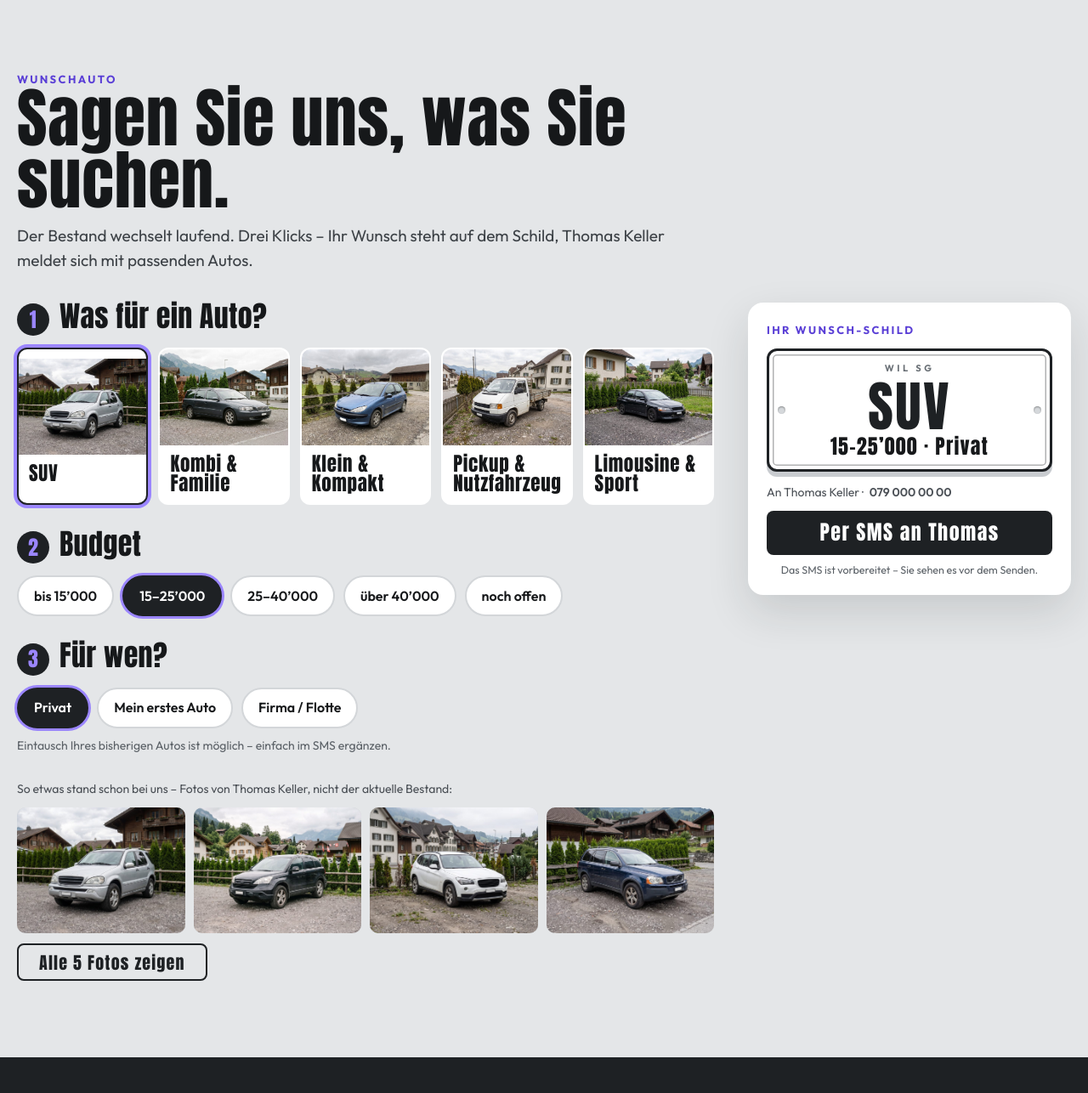
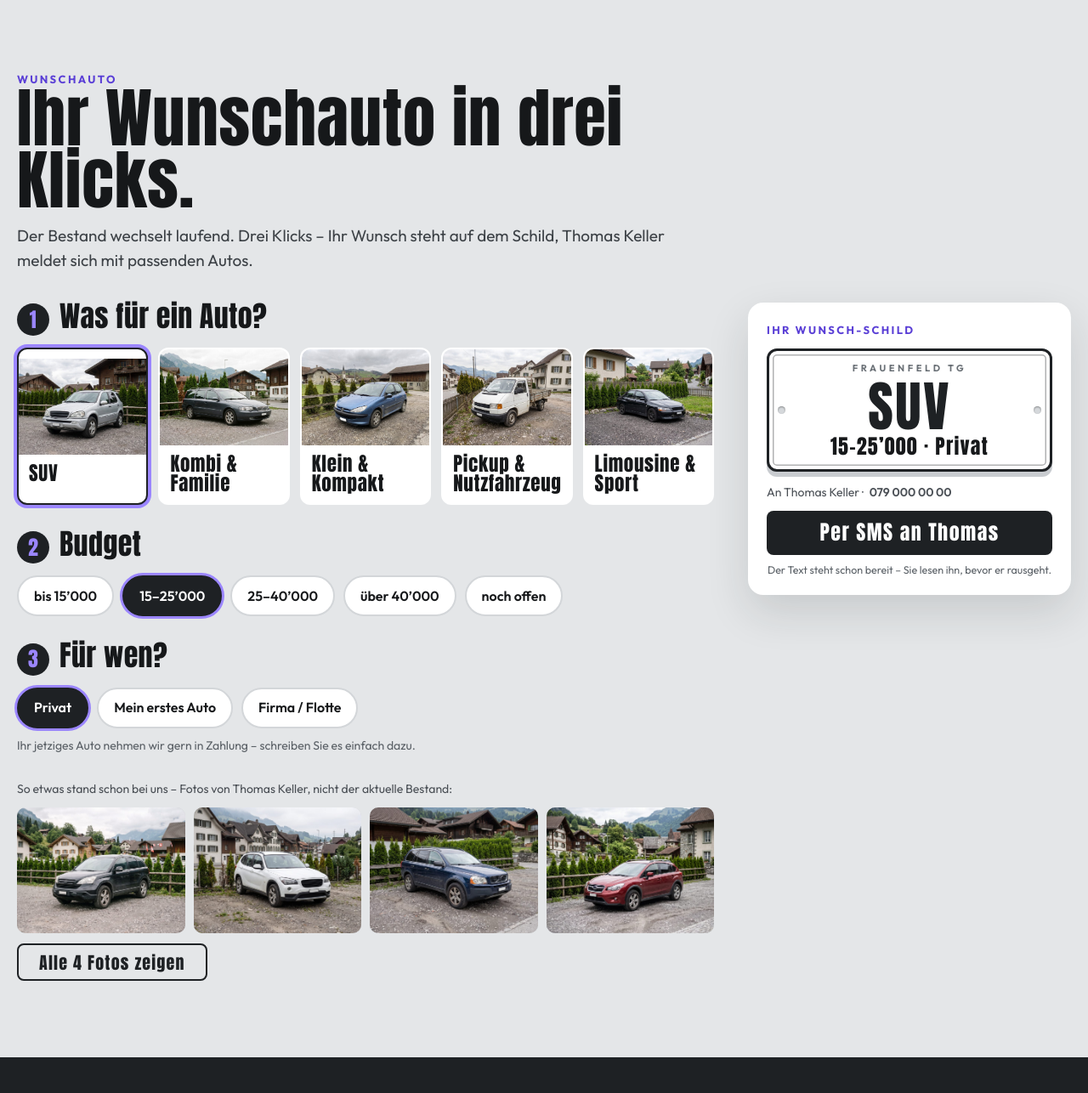
Before and after one commit to julia-mirku/garage-lumora, a plain HTML site: page index.html in a window 1280 px wide. Shown: the part 808-2094 px from the top of the page at 85% size. Drawn offline with Linux system fonts and the light colour scheme.

Commit message:
Frauenfeld statt Wil, eigene Texte, kein Doppelbild

```diff
--- a/index.html
+++ b/index.html
@@ -4,8 +4,8 @@
 <meta charset="utf-8">
 <meta name="viewport" content="width=device-width, initial-scale=1">
 <meta name="google" content="notranslate">
-<title>Garage Lumora AG · Occasionen & Waschplatz · Wil SG</title>
-<meta name="description" content="Garage Lumora AG, Wil SG: Occasionen für Familien und Firmen, Waschplatz rund um die Uhr. Musterentwurf, Angaben fiktiv.">
+<title>Garage Lumora AG · Occasionen & Waschplatz · Frauenfeld TG</title>
+<meta name="description" content="Garage Lumora AG, Frauenfeld TG: Occasionen für Familien und Firmen, Waschplatz rund um die Uhr. Musterentwurf, Angaben fiktiv.">
 <meta name="robots" content="noindex, nofollow">
 <link rel="preconnect" href="https://fonts.googleapis.com">
 <link rel="preconnect" href="https://fonts.gstatic.com" crossorigin>
@@ -264,7 +264,7 @@ section{padding:clamp(52px,7vw,100px) 0}
   <div class="bild" id="bild">
     <picture>
       <source media="(max-width:860px)" srcset="img/hero_m.jpg">
-      <img id="hero-img" src="img/hero.jpg" alt="Schwarzer Aston Thomas vor dem grauen Waschplatz-Dach und dem Schild der Garage Lumora in Wil" width="2000" height="1500" fetchpriority="high">
+      <img id="hero-img" src="img/hero.jpg" alt="Schwarzer Sportwagen vor dem grauen Waschplatz-Dach und dem Schild der Garage Lumora in Frauenfeld" width="2000" height="1500" fetchpriority="high">
     </picture>
     <canvas id="staub" aria-hidden="true"></canvas>
     <div id="schwamm" aria-hidden="true"></div>
@@ -284,7 +284,7 @@ section{padding:clamp(52px,7vw,100px) 0}
         </div>
       </div>
       <div class="dach-unten">
-        <a href="https://www.google.com/maps/dir/?api=1&amp;destination=Wil+SG" target="_blank" rel="noopener"><svg viewBox="0 0 24 24"><path fill="currentColor" d="M12 22s-7.5-6.6-7.5-12.3a7.5 7.5 0 0 1 15 0C19.5 15.4 12 22 12 22z"/><circle cx="12" cy="9.6" r="2.8" fill="#9B86FF"/></svg>Lumoraweg 7, 9500&nbsp;Wil</a>
+        <a href="https://www.google.com/maps/dir/?api=1&amp;destination=Frauenfeld+TG" target="_blank" rel="noopener"><svg viewBox="0 0 24 24"><path fill="currentColor" d="M12 22s-7.5-6.6-7.5-12.3a7.5 7.5 0 0 1 15 0C19.5 15.4 12 22 12 22z"/><circle cx="12" cy="9.6" r="2.8" fill="#9B86FF"/></svg>Lumoraweg 7, 8500&nbsp;Frauenfeld</a>
         <a href="tel:+41790000000"><svg viewBox="0 0 24 24" fill="none" stroke="currentColor" stroke-width="2.2"><path d="M5 3h4l2 5-2.5 1.5a11 11 0 0 0 6 6L16 13l5 2v4a2 2 0 0 1-2 2A16 16 0 0 1 3 5a2 2 0 0 1 2-2"/></svg><b>079 000 00 00</b></a>
         <a href="#antworten"><b>4,8 ★</b> 57 Bewertungen</a>
       </div>
@@ -297,7 +297,7 @@ section{padding:clamp(52px,7vw,100px) 0}
   <div class="wrap">
     <div class="kopfzeile rise">
       <div class="kicker">Wunschauto</div>
-      <h2>Sagen Sie uns, was Sie suchen.</h2>
+      <h2>Ihr Wunschauto in drei Klicks.</h2>
       <p>Der Bestand wechselt laufend. Drei Klicks – Ihr Wunsch steht auf dem Schild, Thomas Keller meldet sich mit passenden Autos.</p>
     </div>
     <div class="such-grid">
@@ -329,7 +329,7 @@ section{padding:clamp(52px,7vw,100px) 0}
             <button type="button" class="chip" data-wert="Privat, erstes Auto" aria-pressed="false">Mein erstes Auto</button>
             <button type="button" class="chip" data-wert="Firma / Flotte" aria-pressed="false">Firma / Flotte</button>
           </div>
-          <p class="hinweis">Eintausch Ihres bisherigen Autos ist möglich – einfach im SMS ergänzen.</p>
+          <p class="hinweis">Ihr jetziges Auto nehmen wir gern in Zahlung – schreiben Sie es einfach dazu.</p>
         </div>
         <div class="bei-uns rise">
           <p id="bei-uns-t">So etwas stand schon bei uns – Fotos von Thomas Keller, nicht der aktuelle Bestand:</p>
@@ -342,13 +342,13 @@ section{padding:clamp(52px,7vw,100px) 0}
         <div class="kicker">Ihr Wunsch-Schild</div>
         <div class="schild" id="schild" aria-live="polite">
           <span class="s-loch l" aria-hidden="true"></span><span class="s-loch r" aria-hidden="true"></span>
-          <span class="s-ort">WIL SG</span>
+          <span class="s-ort">FRAUENFELD TG</span>
           <b class="s-typ" id="s-typ">SUV</b>
           <span class="s-zeile"><span id="s-budget">15–25’000</span> · <span id="s-fuer">Privat</span></span>
         </div>
         <p class="s-an">An Thomas Keller · <a href="tel:+41790000000">079 000 00 00</a></p>
         <a class="btn btn-d" id="sms" href="sms:+41790000000">Per SMS an Thomas</a>
-        <p class="fein">Das SMS ist vorbereitet – Sie sehen es vor dem Senden.</p>
+        <p class="fein">Der Text steht schon bereit – Sie lesen ihn, bevor er rausgeht.</p>
       </div>
     </div>
   </div>
@@ -369,7 +369,7 @@ section{padding:clamp(52px,7vw,100px) 0}
       <div class="paar rise"><div class="blase k">«Mein erstes Auto, und ich habe mich keine Sekunde unsicher gefühlt. Alles wurde in Ruhe erklärt.»<span class="wer">Luca M. ★★★★★</span></div><div class="blase m">«Freut mich sehr, Luca. Dein erstes Auto soll Spass machen – meld dich, wenn etwas ist.»<span class="wer">Thomas Keller</span></div></div>
       <div class="paar rise"><div class="blase k">«Für unsere Firma zwei Lieferwagen innert einer Woche. Unkompliziert, fair, alles aus einer Hand.»<span class="wer">Brigitte F. ★★★★★</span></div><div class="blase m">«Vielen Dank für das Vertrauen – wir freuen uns auf die weitere Zusammenarbeit.»<span class="wer">Thomas Keller</span></div></div>
     </div>
-    <p class="wisch-hint">← wischen für weitere Bewertungen →</p>
+    <p class="wisch-hint">← weitere Stimmen: zur Seite wischen →</p>
     <p class="quelle">Beispieltexte · Musterentwurf, Namen fiktiv.</p>
   </div>
 </section>
@@ -380,12 +380,12 @@ section{padding:clamp(52px,7vw,100px) 0}
     <div class="rise">
       <div class="kicker" style="color:var(--graphit);opacity:.7">Kontakt</div>
       <h2>Wann kommen Sie vorbei?</h2>
-      <p class="info">Garage Lumora AG<br><a href="https://www.google.com/maps/dir/?api=1&amp;destination=Wil+SG" target="_blank" rel="noopener">Lumoraweg 7, 9500&nbsp;Wil SG</a><br>Thomas Keller · <a href="tel:+41790000000">079 000 00 00</a><small>Besichtigung und Probefahrt nach Vereinbarung.</small></p>
+      <p class="info">Garage Lumora AG<br><a href="https://www.google.com/maps/dir/?api=1&amp;destination=Frauenfeld+TG" target="_blank" rel="noopener">Lumoraweg 7, 8500&nbsp;Frauenfeld TG</a><br>Thomas Keller · <a href="tel:+41790000000">079 000 00 00</a><small>Anschauen und Probe fahren: Termin nach Absprache.</small></p>
     </div>
     <div class="chat rise" id="chat" aria-label="SMS an Thomas Keller vorbereiten">
       <div class="chat-kopf"><span class="av" aria-hidden="true">TK</span><div><b>Thomas Keller</b><small>Garage Lumora</small></div></div>
       <div class="verlauf" id="verlauf" aria-live="polite">
-        <div class="msg er" id="m1">Grüezi! Wann möchten Sie vorbeikommen? Wählen Sie unten einen Tag.</div>
+        <div class="msg er" id="m1">Grüezi! Wann möchten Sie vorbeikommen? Tippen Sie unten auf Ihren Wunschtag.</div>
         <div class="tippt" id="tippt" aria-hidden="true"><i></i><i></i><i></i></div>
       </div>
       <div class="antworten" id="tage" role="group" aria-label="Wunschtag wählen"></div>
@@ -397,7 +397,7 @@ section{padding:clamp(52px,7vw,100px) 0}
 
 <footer class="fuss">
   <div class="wrap">
-    <span>Garage Lumora AG · Lumoraweg 7 · 9500 Wil SG · 079 000 00 00</span>
+    <span>Garage Lumora AG · Lumoraweg 7 · 8500 Frauenfeld TG · 079 000 00 00</span>
     <span>Musterentwurf – Namen und Angaben fiktiv. Alle Fotos sind Symbolbilder.</span>
   </div>
 </footer>
@@ -488,11 +488,11 @@ function staubStart(){ if(sauber) return; altW=Math.round(bild.getBoundingClient
 var rz, altW=0; window.addEventListener('resize',function(){ if(sauber||!cv.classList.contains('da')) return; clearTimeout(rz); rz=setTimeout(function(){ var w=Math.round(bild.getBoundingClientRect().width); if(w!==altW){ altW=w; malen(); } },200); });
 
 /* ===== Suchauftrag + Drucker ===== */
-var TYP={suv:{n:'SUV',f:['suv_1','suv_2','suv_3','suv_4','suv_5']},
- kombi:{n:'Kombi & Familie',f:['kombi_1','kombi_2','kombi_3','kombi_4','kombi_5']},
- klein:{n:'Klein & Kompakt',f:['klein_1','klein_2','klein_3','klein_4','klein_5']},
- nutz:{n:'Pickup & Nutzfahrzeug',f:['nutz_1','nutz_2','nutz_3','nutz_4','nutz_5']},
- sport:{n:'Limousine & Sport',f:['sport_1','sport_2','sport_3','sport_4','sport_5']}};
+var TYP={suv:{n:'SUV',f:['suv_2','suv_3','suv_4','suv_5']},
+ kombi:{n:'Kombi & Familie',f:['kombi_2','kombi_3','kombi_4','kombi_5']},
+ klein:{n:'Klein & Kompakt',f:['klein_2','klein_3','klein_4','klein_5']},
+ nutz:{n:'Pickup & Nutzfahrzeug',f:['nutz_2','nutz_3','nutz_4','nutz_5']},
+ sport:{n:'Limousine & Sport',f:['sport_2','sport_3','sport_4','sport_5']}};
 var wahl={typ:'suv',budget:'CHF 15’000–25’000',fuer:'Privat',tag:''}, gedruckt=false;
 var fotos=D.getElementById('fotos'), alleB=D.getElementById('alle');
 function pad(n){return n<10?'0'+n:''+n}
@@ -537,7 +537,7 @@ tageEl.addEventListener('click',function(e){ var b=e.target.closest('.tag'); if(
   clearTimeout(timer);
   if(!erMsg){ tippt.classList.add('da');
     timer=setTimeout(function(){ tippt.classList.remove('da'); erMsg=D.createElement('div'); erMsg.className='msg er';
-      erMsg.innerHTML='Senden Sie mir das SMS – ich bestätige Ihnen den Termin persönlich.<br><a class="route" href="https://www.google.com/maps/dir/?api=1&amp;destination=Wil+SG" target="_blank" rel="noopener">↗ Route in Google Maps</a>';
+      erMsg.innerHTML='Senden Sie mir das SMS – ich bestätige Ihnen den Termin persönlich.<br><a class="route" href="https://www.google.com/maps/dir/?api=1&amp;destination=Frauenfeld+TG" target="_blank" rel="noopener">↗ Route in Google Maps</a>';
       verlauf.insertBefore(erMsg,tippt); zeig(erMsg); }, reduce?0:1100); }
 });
 function chatLos(){ zeig(m1); setTimeout(function(){ tageEl.classList.add('da'); }, reduce?0:500); }
```
